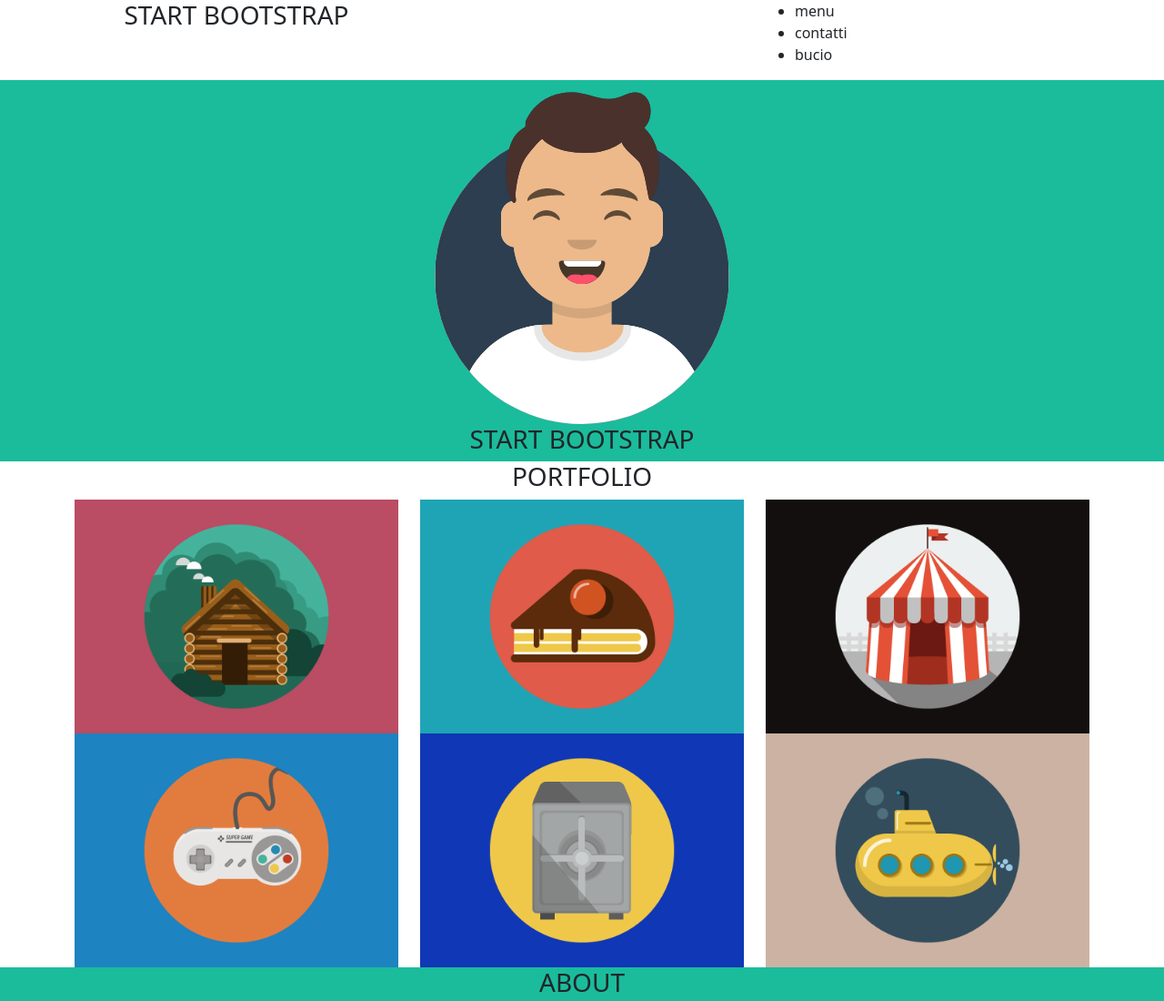
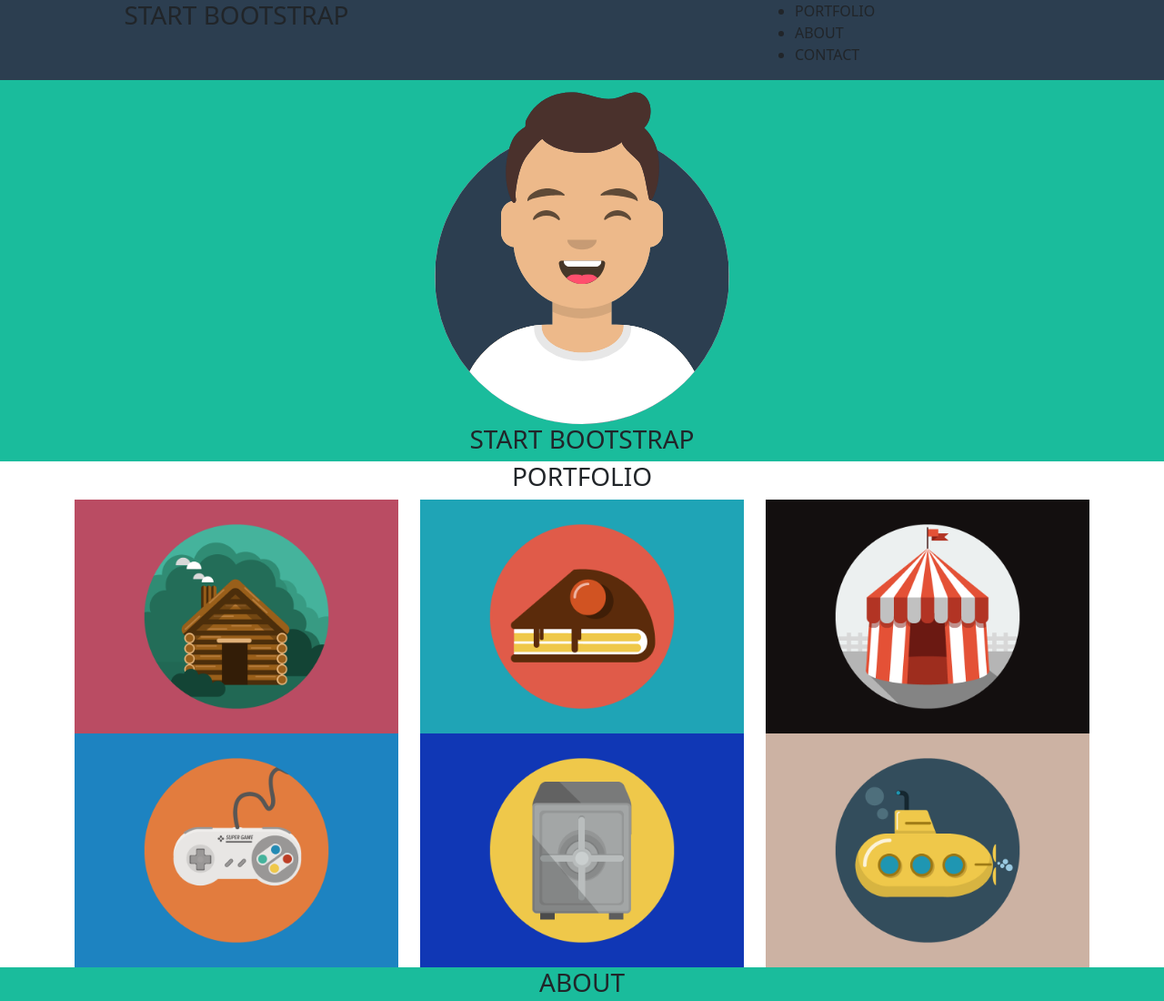
Before and after one commit to fracabu/html-css-bootstrap-freelancer, a plain HTML site: page index.html in a window 1280 px wide. Shown: the top 1100 px of the page at 91% size. Drawn offline with nearby package versions, Linux system fonts and the light colour scheme.

Commit message:
mod header

```diff
--- a/index.html
+++ b/index.html
@@ -15,7 +15,7 @@
 
     <!-- Navbar position fixed -->
 
-    <header>
+    <header class="bg-header">
         <div class="container">
             <div class="row">
                 <div class="col-4">
@@ -24,9 +24,9 @@
                 <div class="col-4"></div>
                 <div class="col-4">
                     <ul>
-                        <li>menu</li>
-                        <li>contatti</li>
-                        <li>bucio</li>
+                        <li>PORTFOLIO</li>
+                        <li>ABOUT</li>
+                        <li>CONTACT</li>
                     </ul>
                 </div>
             </div>
--- a/style.css
+++ b/style.css
@@ -1,6 +1,9 @@
 
 h3{
     text-align: center;
+}
+.bg-header{
+background-color: #2C3E50;
 }
 
 .bg-color-sez1{
```
